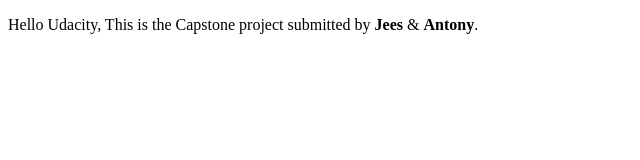
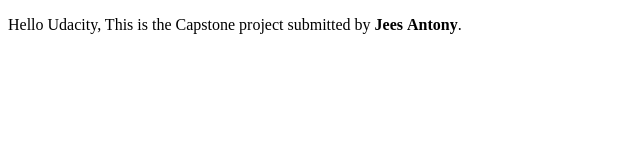
Before and after one commit to jeesap/capstone, a plain HTML site: page index.html in a window 1280 px wide. Shown: the full height of the page, 0-640 px from the left. Drawn offline with Linux system fonts and the light colour scheme.

Commit message:
Update index.html

```diff
--- a/index.html
+++ b/index.html
@@ -4,6 +4,6 @@
     <title>Capstone Project</title>
   </head>
   <body>
-    <p>Hello Udacity, This is the Capstone project submitted by <strong>Jees</strong> & <strong>Antony</strong>.</p>
+    <p>Hello Udacity, This is the Capstone project submitted by <strong>Jees</strong> <strong>Antony</strong>.</p>
   </body>
 </html>
```
